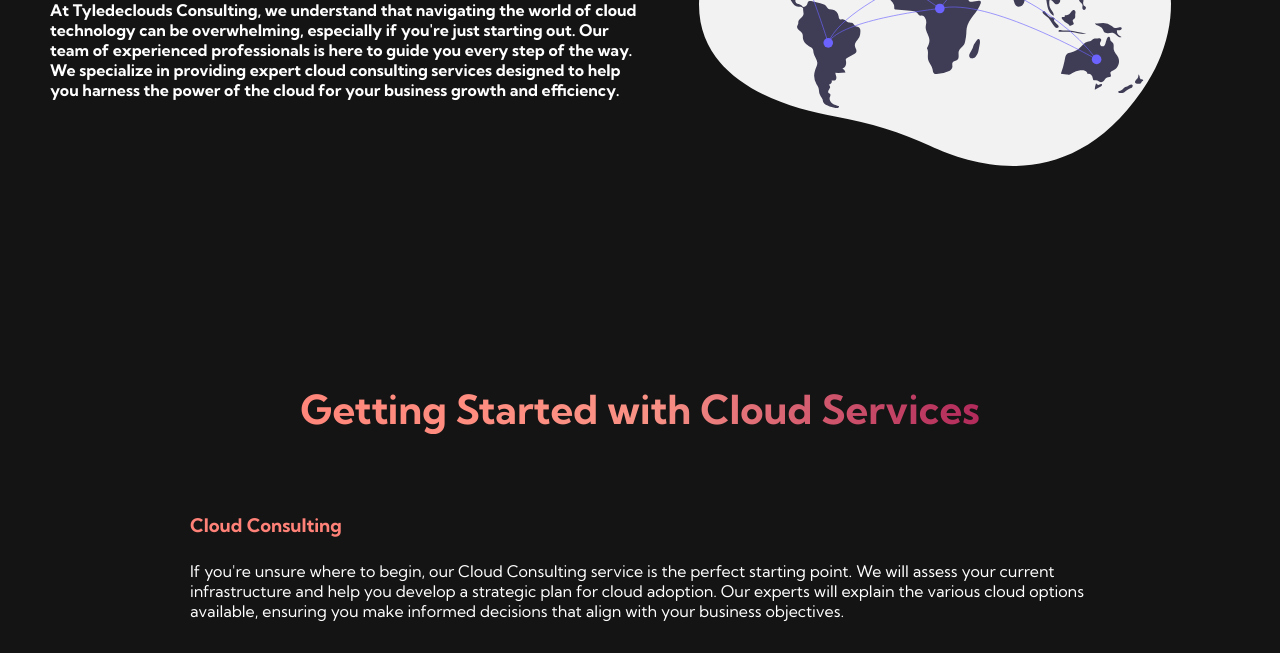
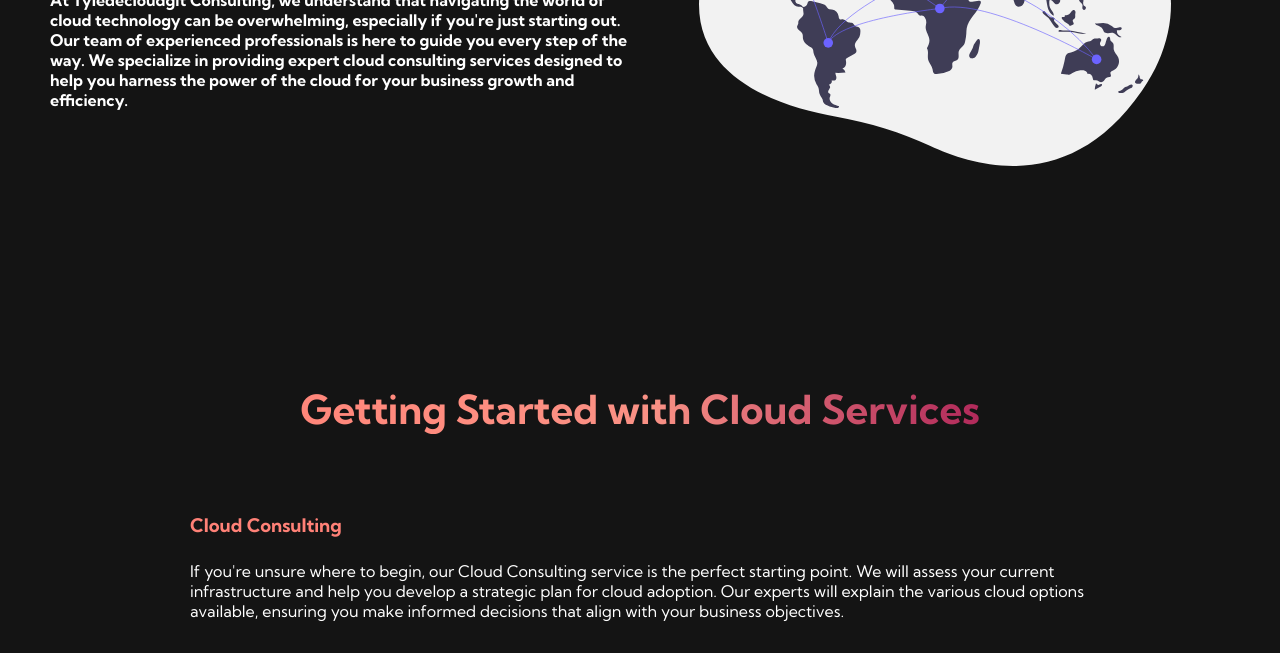
Before and after one commit to Taiwo-peter/Tyledeclouds, a website: page frontend/home.html in a window 1280 px wide. Shown: the part 447-1100 px from the top of the page. Drawn offline with Linux system fonts and the light colour scheme; no server answers.

Commit message:
gooddays

```diff
--- a/frontend/home.html
+++ b/frontend/home.html
@@ -41,7 +41,7 @@
             <div class="main__content1">
                 <h1>Welcome to Tyledeclouds</h1>
                 <h2>Consulting</h2>
-                <p>At Tyledeclouds Consulting, we understand that navigating the world of cloud technology
+                <p>At Tyledecloudgit  Consulting, we understand that navigating the world of cloud technology
                 can be overwhelming, especially if you're just starting out. Our team of experienced
                 professionals is here to guide you every step of the way. We specialize in providing
                 expert cloud consulting services designed to help you harness the power of the cloud for
```
